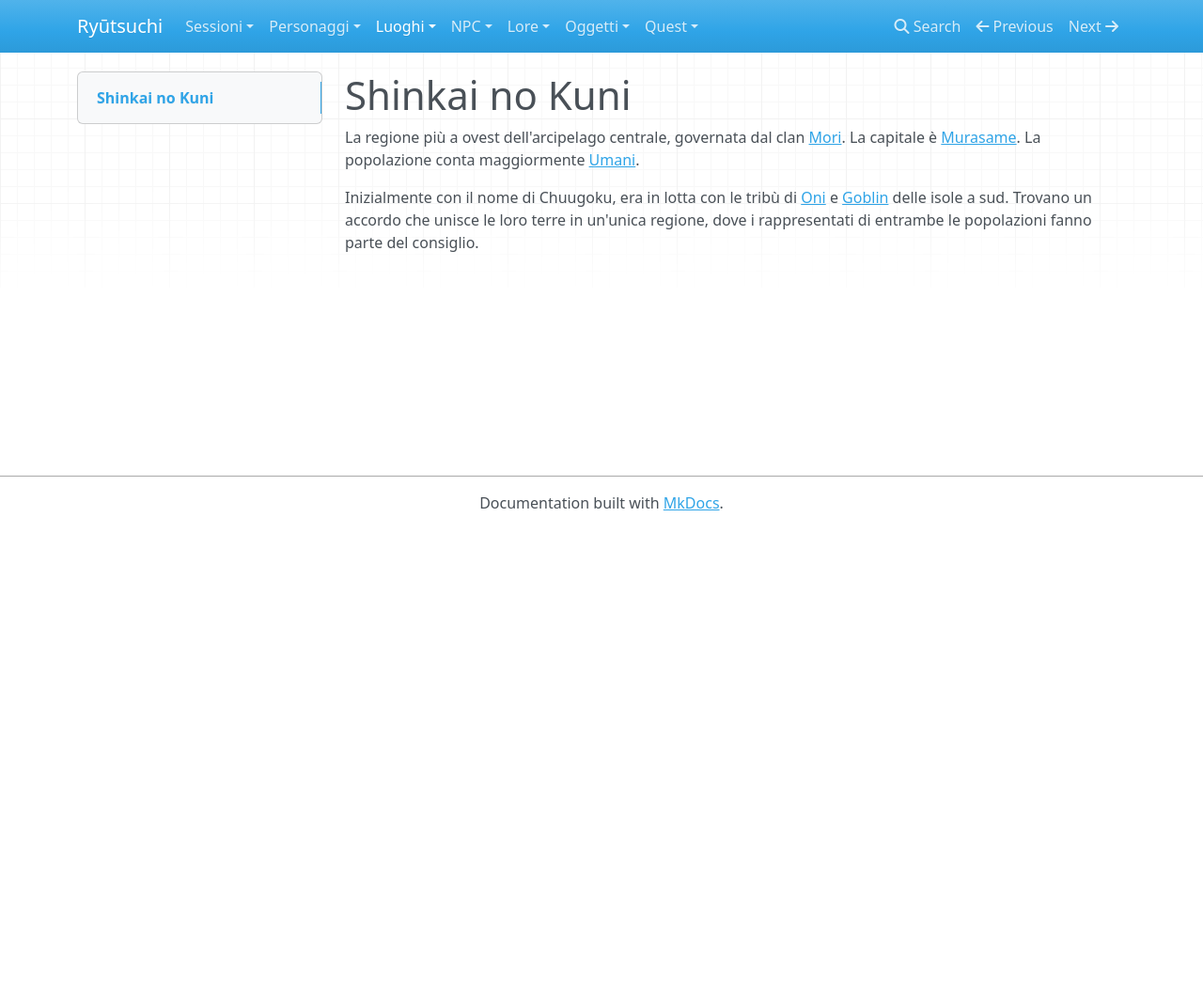
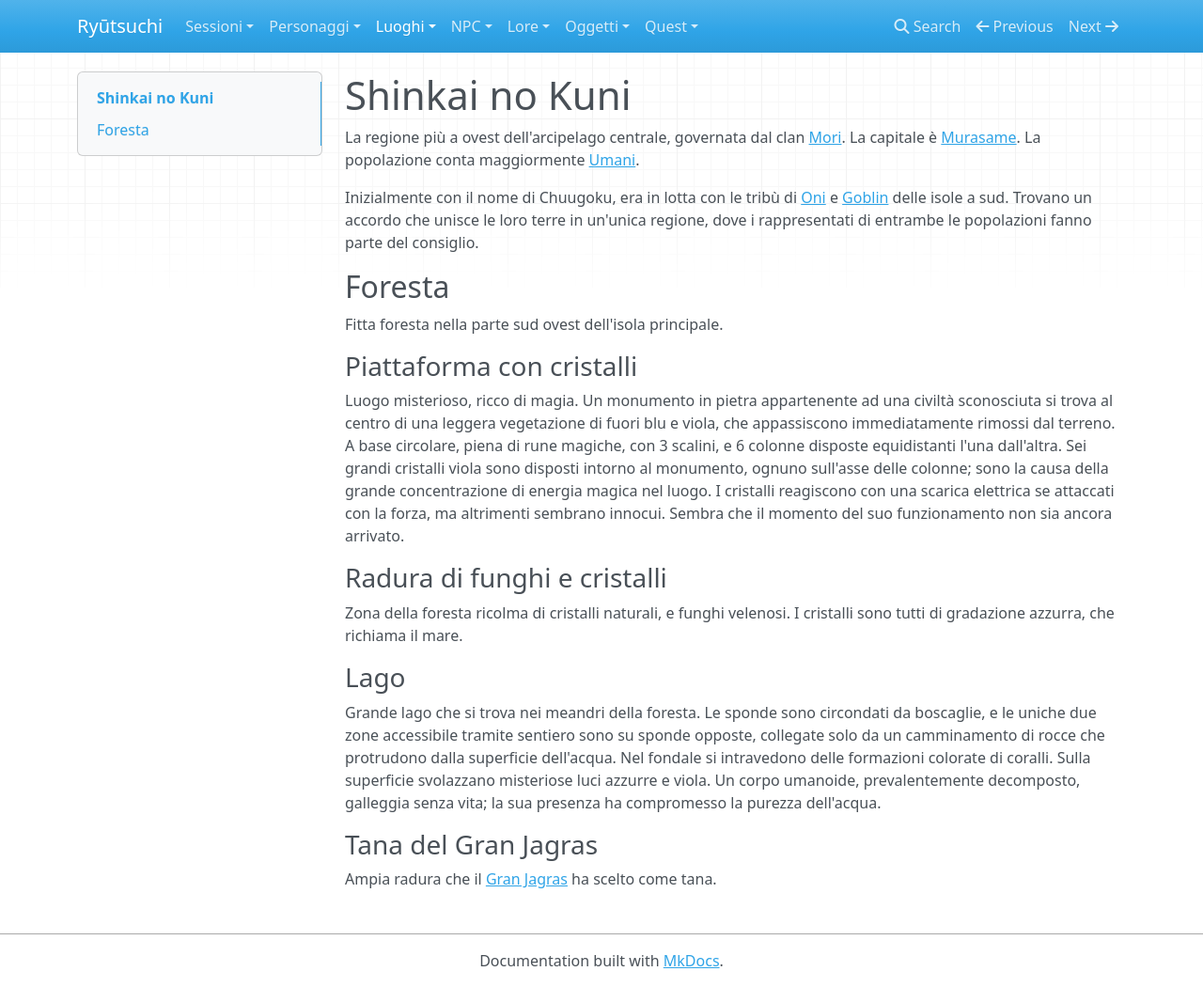
Before and after one commit to LeaX-XIV/ryuutsuchi-note, an MkDocs documentation site: the page built from Note/Shinkai no Kuni.md, in a window 1280 px wide and 1050 px high. Shown: the whole window at 94% size. Built offline with MkDocs 1.6.1, drawn with Linux system fonts in a browser that asks for light colours; nearby versions of some CDN libraries.

Commit message:
Aggiunti appunti della sessione 7

```diff
--- a/Note/Shinkai no Kuni.md
+++ b/Note/Shinkai no Kuni.md
@@ -12,3 +12,23 @@ La regione più a ovest dell'arcipelago centrale, governata dal clan [[Mori]]. L
 La popolazione conta maggiormente [[Umani]].
 
 Inizialmente con il nome di Chuugoku, era in lotta con le tribù di [[Oni]] e [[Goblin]] delle isole a sud. Trovano un accordo che unisce le loro terre in un'unica regione, dove i rappresentati di entrambe le popolazioni fanno parte del consiglio.
+
+## Foresta
+
+Fitta foresta nella parte sud ovest dell'isola principale.
+
+### Piattaforma con cristalli
+
+Luogo misterioso, ricco di magia. Un monumento in pietra appartenente ad una civiltà sconosciuta si trova al centro di una leggera vegetazione di fuori blu e viola, che appassiscono immediatamente rimossi dal terreno. A base circolare, piena di rune magiche, con 3 scalini, e 6 colonne disposte equidistanti l'una dall'altra. Sei grandi cristalli viola sono disposti intorno al monumento, ognuno sull'asse delle colonne; sono la causa della grande concentrazione di energia magica nel luogo. I cristalli reagiscono con una scarica elettrica se attaccati con la forza, ma altrimenti sembrano innocui. Sembra che il momento del suo funzionamento non sia ancora arrivato.
+
+### Radura di funghi e cristalli
+
+Zona della foresta ricolma di cristalli naturali, e funghi velenosi. I cristalli sono tutti di gradazione azzurra, che richiama il mare.
+
+### Lago
+
+Grande lago che si trova nei meandri della foresta. Le sponde sono circondati da boscaglie, e le uniche due zone accessibile tramite sentiero sono su sponde opposte, collegate solo da un camminamento di rocce che protrudono dalla superficie dell'acqua. Nel fondale si intravedono delle formazioni colorate di coralli. Sulla superficie svolazzano misteriose luci azzurre e viola. Un corpo umanoide, prevalentemente decomposto, galleggia senza vita; la sua presenza ha compromesso la purezza dell'acqua.
+
+### Tana del Gran Jagras
+
+Ampia radura che il [[Gran Jagras]] ha scelto come tana.
--- a/mkdocs.yml
+++ b/mkdocs.yml
@@ -7,6 +7,7 @@ nav:
     - Sessione 4: Sessioni/2025-10-11.md
     - Sessione 5: Sessioni/2025-10-25.md
     - Sessione 6: Sessioni/2025-11-15.md
+    - Sessione 7: Sessioni/2025-11-29.md
   - Personaggi:
     - Alessandro: Izumi.md
     - Giacomo: Mizuhara.md
@@ -24,6 +25,7 @@ nav:
     - Wyvern:
       - Wyvern: Wyvern.md
       - Jyuratodus: Jyuratodus.md
+      - Gran Jagras: Gran Jagras.md
   - Oggetti:
     - Mappa: Mappa.md
   - Quest:
```
Also changed, not shown: Note/Gran Jagras.md (added, +21 -0 lines), Note/Jyuratodus.md (+14 -2 lines), Note/Mappa.md (+1 -1 lines), Note/Quest/Coboldi Balordi.md (+4 -2 lines), Note/Sessioni/2025-11-29.md (added, +9 -0 lines).
